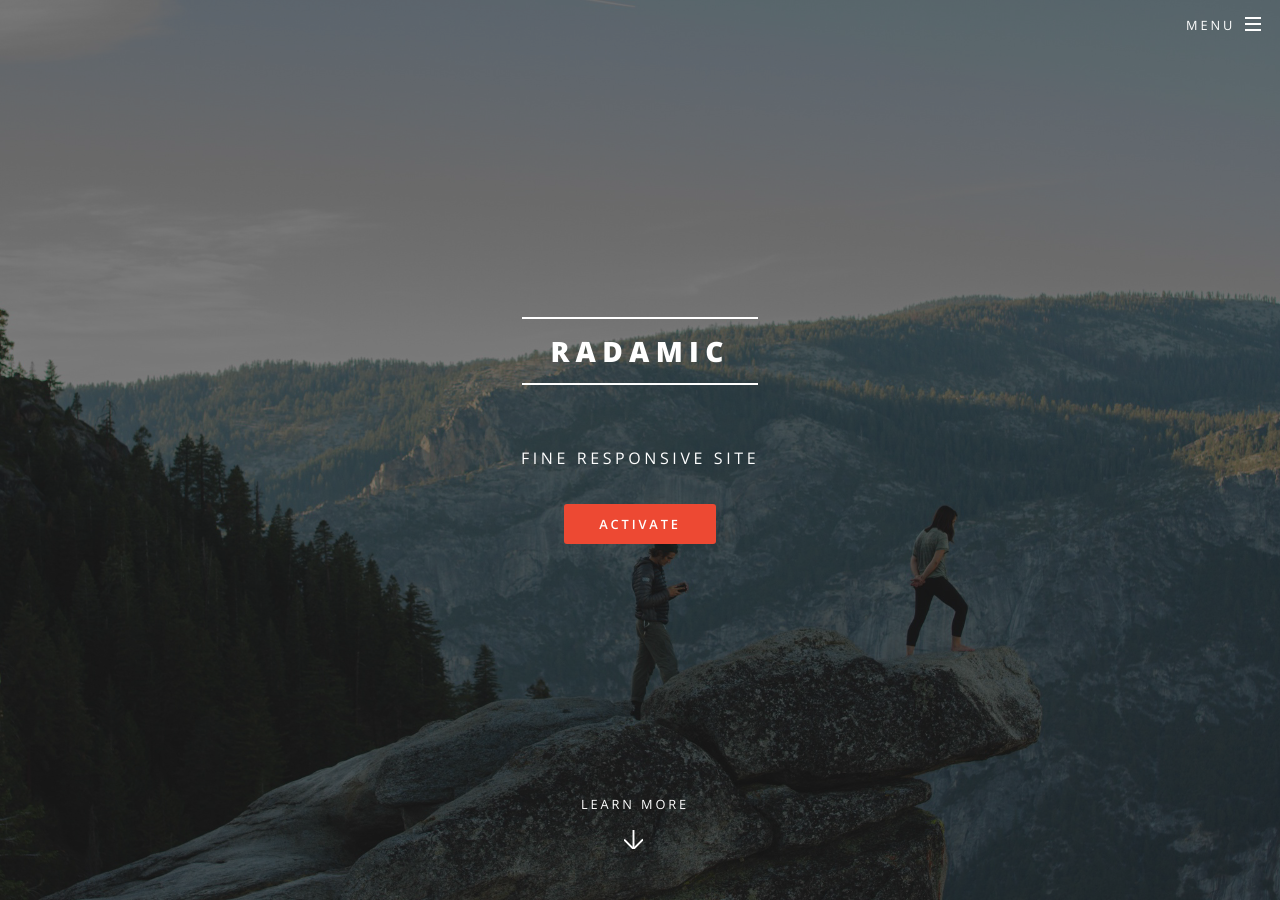
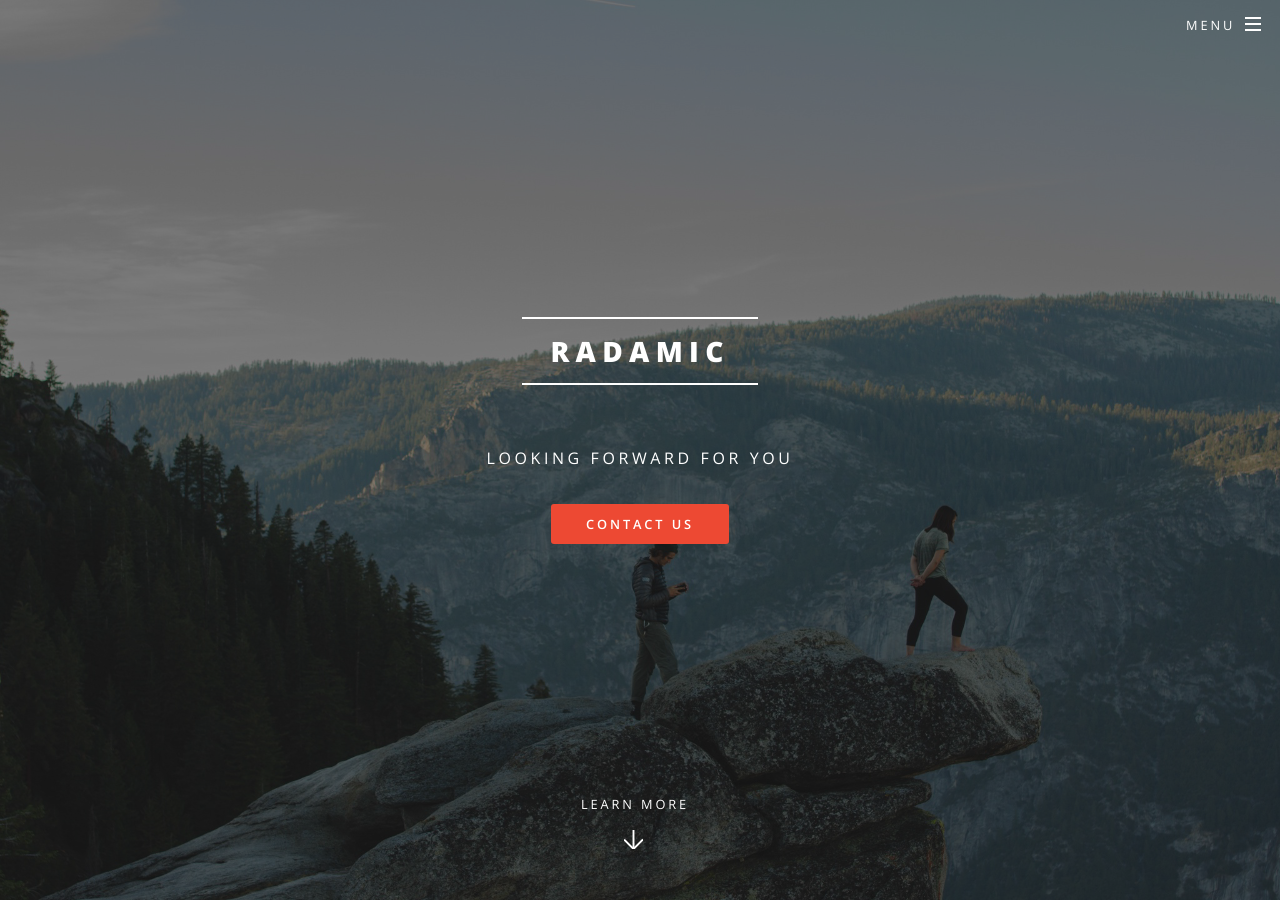
Before and after one commit to radamic/radamic.github.io, a Jekyll site: the page built from index.html, in a window 1280 px wide and 900 px high. Built offline with Jekyll 4.4.1, drawn with Linux system fonts in a browser that asks for light colours.

Commit message:
Quotes added

```diff
--- a/_config.yml
+++ b/_config.yml
@@ -1,7 +1,7 @@
 # Site settings
 title: radamic
 description: |
-  Fine responsive site
+  Looking forward for you
 owner: radamic # company name
 first_published: 2016 # if migrating another site, the year of your first publish
 email: info@radamic.com
--- a/index.html
+++ b/index.html
@@ -7,7 +7,7 @@ layout: landing
 							<h2>{{ site.title }}</h2>
 							<p>{{ site.description | markdownify }}</p>
 							<ul class="actions">
-								<li><a href="#" class="button special">Activate</a></li>
+								<li><a href="#" class="button special">Contact us</a></li>
 							</ul>
 						</div>
 						<a href="#one" class="more scrolly">Learn More</a>
```
